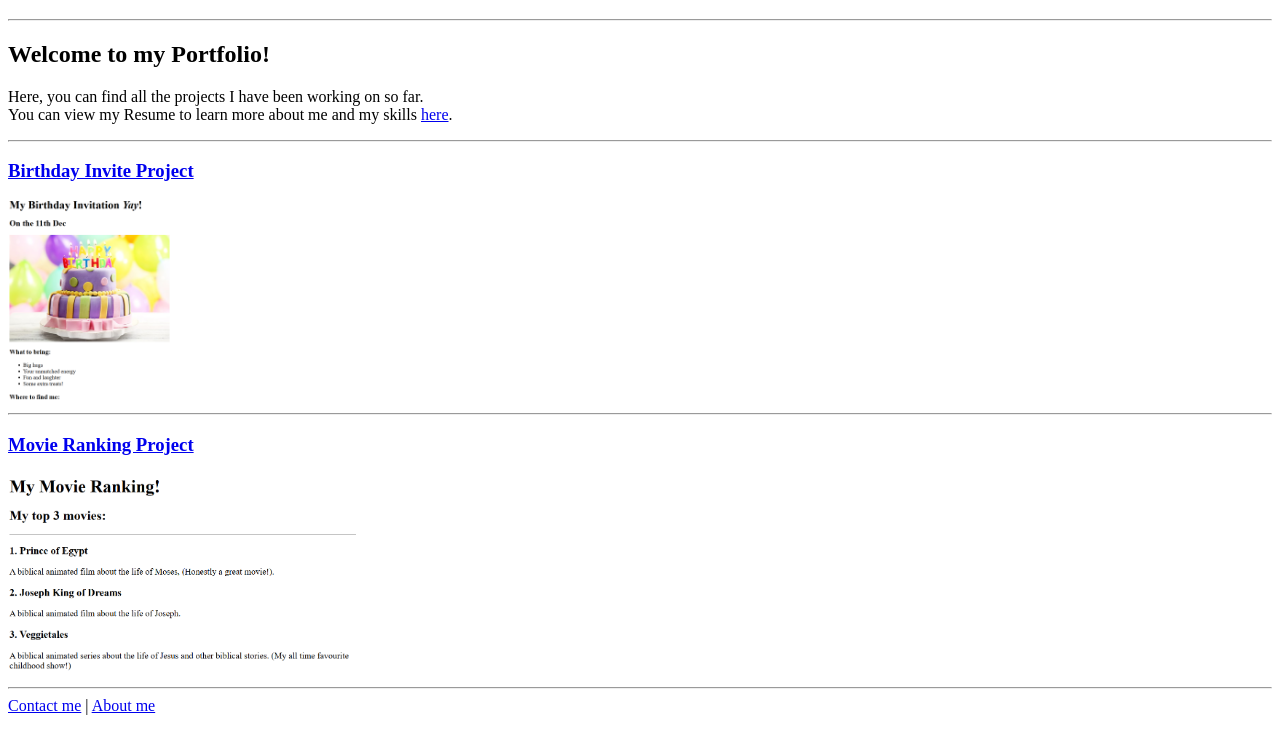
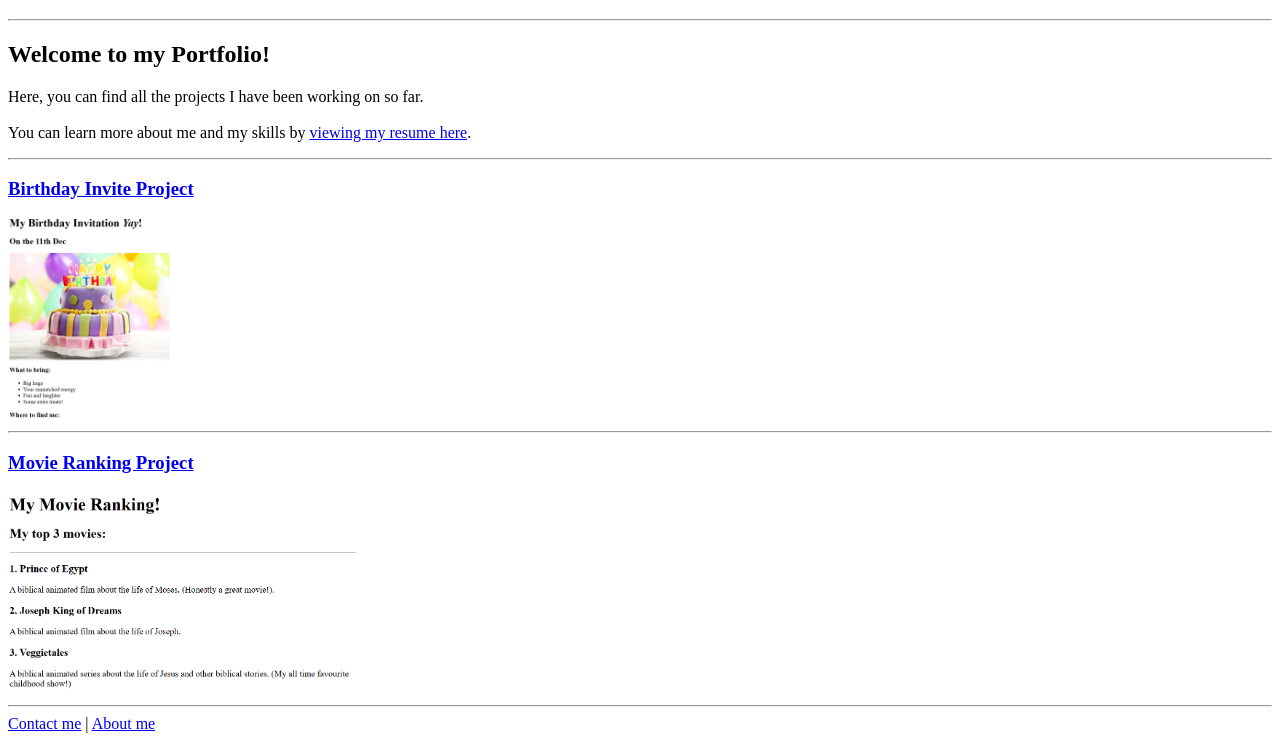
Before and after one commit to kelewis064-commits/html-portfolio, a plain HTML site: page index.html in a window 1280 px wide. Shown: the part 61-802 px from the top of the page. Drawn offline with Linux system fonts and the light colour scheme.

Commit message:
Added resume page and linked it to portfolio

```diff
--- a/index.html
+++ b/index.html
@@ -11,8 +11,8 @@
      <hr>
     <h2>Welcome to my Portfolio!</h2>
    <p>
-     Here, you can find all the projects I have been working on so far.<br>
-     You can view my Resume to learn more about me and my skills <a href="./KL_Resume.html/Resume.html/index.html">here</a>.
+     Here, you can find all the projects I have been working on so far.<br><br>
+     You can learn more about me and my skills by <a href="./KL_Resume.html/Resume.html/index.html">viewing my resume here</a>.
    </p>
    <hr>
 
```
